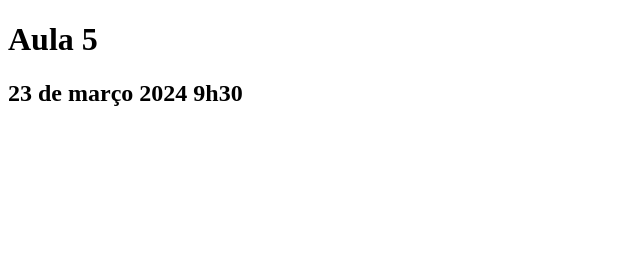
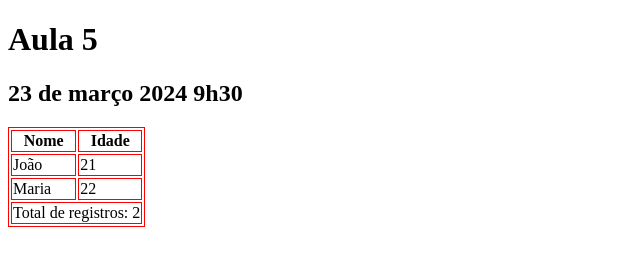
Before and after one commit to Naatbr/aula05, a plain HTML site: page tabelas.html in a window 1280 px wide. Shown: the whole page, without its empty margins (0-640 px from the left). Drawn offline with Linux system fonts and the light colour scheme.

Commit message:
altaracao_data

```diff
--- a/tabelas.html
+++ b/tabelas.html
@@ -9,5 +9,43 @@
 
     <h1> Aula 5</h1>
     <h2> 23 de março 2024 9h30</h2>
+
+    <table border="1" bordercolor="red">
+
+        <thead>
+            <tr>
+
+                <th>Nome</th>
+                <th>Idade</th>
+            </tr>
+
+        </thead>
+        <tbody>
+
+
+<tr>
+    <td>João</td>
+    <td>21</td>
+</tr>
+
+<tr>
+    <td>Maria</td>
+    <td>22</td>
+</tr>
+        </tbody>
+
+
+
+        <tfoot>
+<tr>
+    <td colspan="2">
+        Total de registros: 2
+    </td>
+</tr>
+        </tfoot>
+    </table>
+
+
+
 </body>
 </html>
```
Also changed, not shown: index.html (+18 -0 lines), Imagens/naruto chato.jpg (added), 1 other file.
